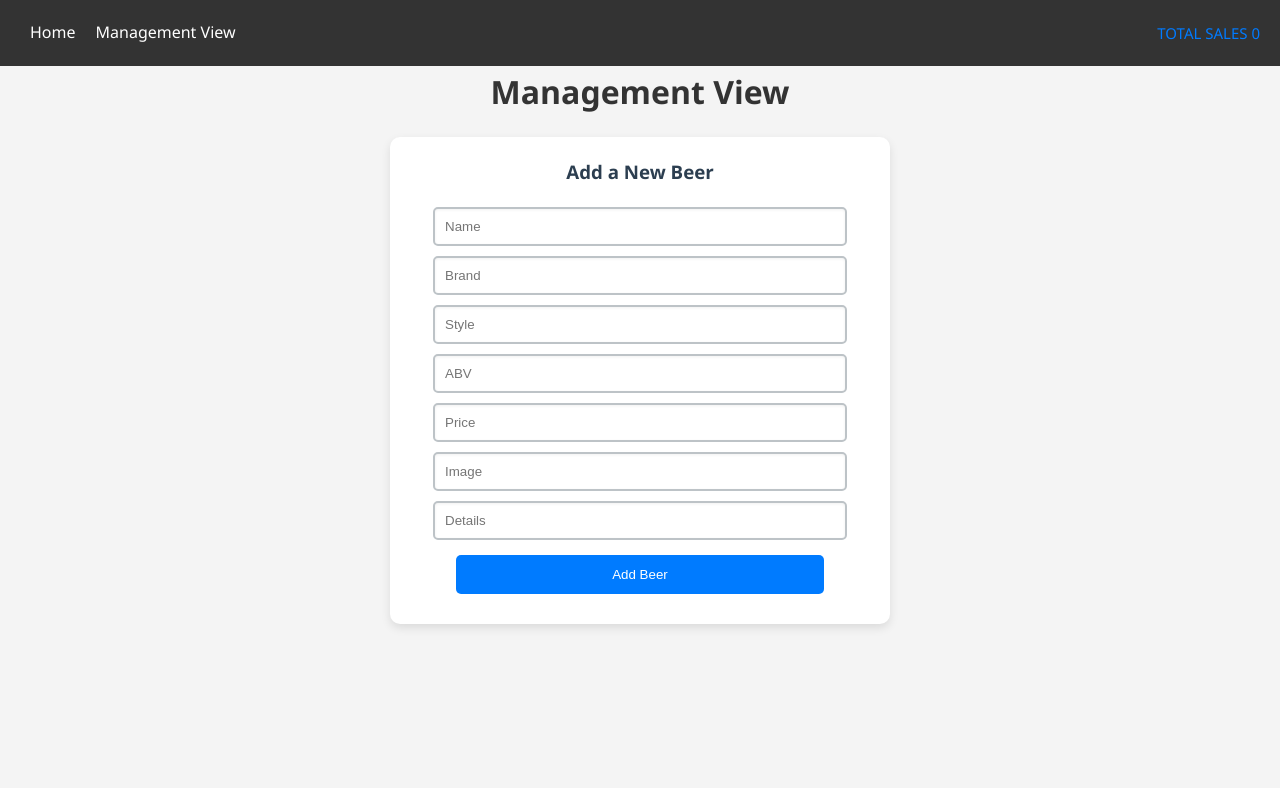
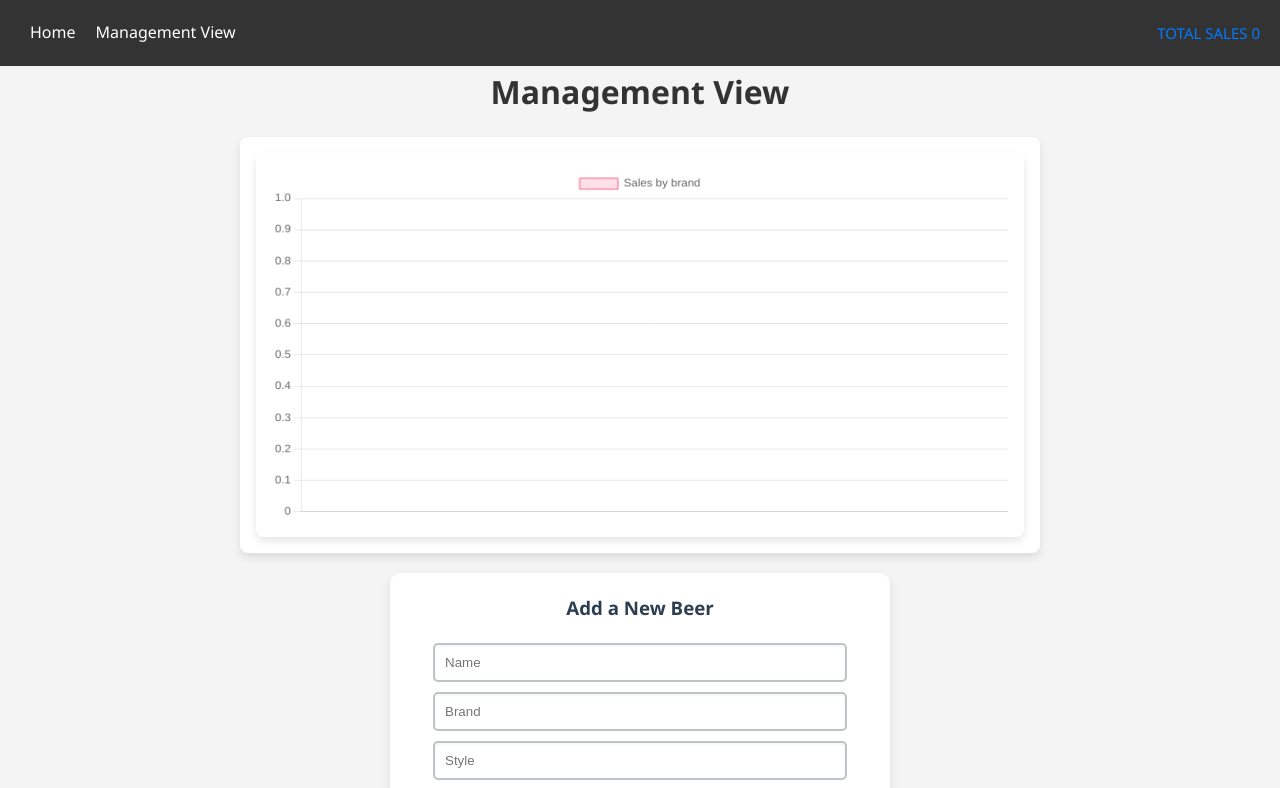
Before and after one commit to lookagit/beer-catalogue, a React app: page /management in a window 1280 px wide. Shown: the top 788 px of the page. Built offline with nearby package versions, Linux system fonts and the light colour scheme.

Commit message:
add sales chart on management-view page

```diff
--- a/package.json
+++ b/package.json
@@ -19,6 +19,7 @@
   "dependencies": {
     "@testing-library/react": "^16.0.0",
     "axios": "^1.7.5",
+    "chart.js": "^4.4.4",
     "css-loader": "^7.1.2",
     "react": "^18.3.1",
     "react-dom": "^18.3.1",
--- /dev/null
+++ b/src/components/SalesChart/SalesChart.css
@@ -0,0 +1,17 @@
+#myChart {
+  background-color: #fff;
+  border-radius: 8px;
+  box-shadow: 0 4px 8px rgba(0,0,0,0.1);
+  padding: 16px;
+}
+
+.chart-container {
+  width: 90%;
+  max-width: 800px;
+  margin: 20px auto;
+  overflow-x: auto;
+  padding: 16px;
+  background-color: #fff;
+  border-radius: 8px;
+  box-shadow: 0 4px 8px rgba(0,0,0,0.1);
+}
--- /dev/null
+++ b/src/components/SalesChart/index.js
@@ -0,0 +1,67 @@
+import React, { useEffect, useRef } from 'react';
+import Chart from 'chart.js/auto';
+
+// store
+import useProductsStore from '../../store';
+
+// style
+import './SalesChart.css';
+
+const SalesChart = () => {
+    const chartRef = useRef(null);
+    const salesByBrand = useProductsStore(state => state.salesByBrand);
+
+    useEffect(() => {
+        if (chartRef.current) {
+            chartRef.current.destroy();  // Destroy the existing chart before creating a new one
+        }
+
+        const sortedBrands = Object.entries(salesByBrand)
+        .sort((a, b) => b[1] - a[1])
+        .slice(0, 10)
+        .map(([brand, totalSales]) => ({ brand, totalSales }));
+
+        const chartData = {
+            labels: sortedBrands.map(item => item.brand),
+            datasets: [{
+                label: 'Sales by brand',
+                data: sortedBrands.map(item => item.totalSales),
+                backgroundColor: 'rgba(255, 99, 132, 0.2)',
+                borderColor: 'rgba(255, 99, 132, 1)',
+                borderWidth: 1
+            }]
+        };
+
+        const chartOptions = {
+            scales: {
+                y: {
+                    beginAtZero: true
+                }
+            },
+            plugins: {
+                legend: {
+                    display: true
+                }
+            }
+        };
+
+        const ctx = document.getElementById('myChart').getContext('2d');
+        chartRef.current = new Chart(ctx, {
+            type: 'bar',
+            data: chartData,
+            options: chartOptions
+        });
+
+        return () => {
+            chartRef.current.destroy();
+        };
+    }, []);
+
+    return (
+      <div className="chart-container">
+        <canvas id="myChart"></canvas>
+      </div>
+    );
+};
+
+export default SalesChart;
--- a/src/containers/ManagementView/index.js
+++ b/src/containers/ManagementView/index.js
@@ -1,5 +1,7 @@
 import React, { useState, useCallback } from 'react';
 
+// components
+import SalesChart from '../../components/SalesChart';
 
 // store
 import useProductsStore from '../../store';
@@ -43,6 +45,7 @@ const ManagementView = () => {
       <div className='management-title'>
         <h1>Management View</h1>
       </div>
+      <SalesChart />
       <form onSubmit={handleSubmit} className="beer-form">
         <div>
           <h3>Add a New Beer</h3>
```
Also changed, not shown: 1 other file (tests, documents, lock files or other folders).
